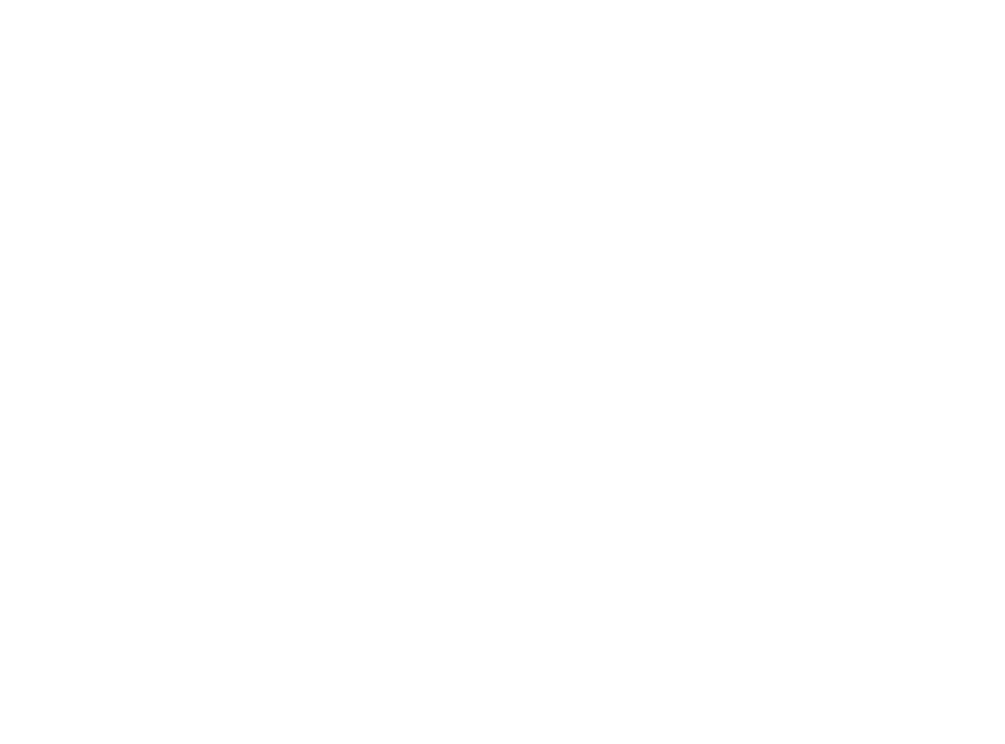
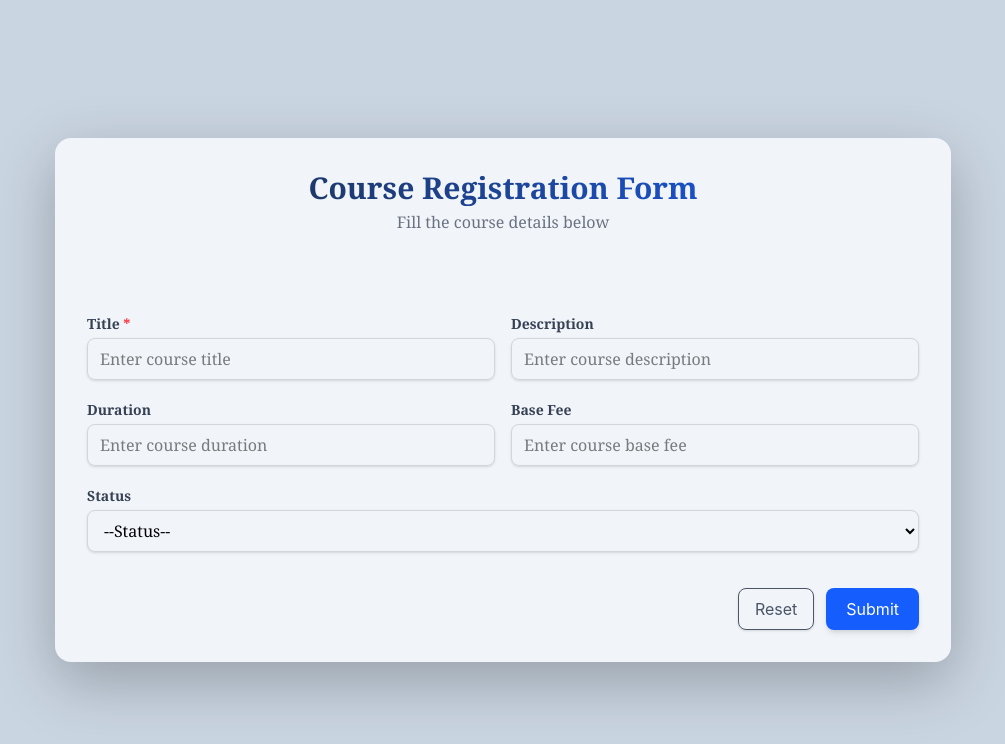
Before and after one commit to Aashishh05/Student-Management-System, a React app in the folder Frontend/: page /CoursesForm in a window 1280 px wide. Before the commit this address had no page. Shown: the top 744 px of the page, without its empty margins (137-1142 px from the left). Built offline with nearby package versions, Linux system fonts and the light colour scheme; the HTML template or start-up script is replaced by a standard one.

Commit message:
Courses form completed

```diff
--- a/Frontend/src/app.jsx
+++ b/Frontend/src/app.jsx
@@ -3,6 +3,7 @@
 import MainLayout from './component/MainLayout'
 import StudentForm from './pages/StudentForm'
 import TeacherForm from './pages/TeacherForm'
+import CoursesForm from './pages/CoursesForm'
 
 const App = () => {
   return (
@@ -12,6 +13,7 @@
         <Route path='/' element={<MainLayout />}/>
         <Route path='/StudentForm' element={<StudentForm />} />
         <Route path='/TeacherForm' element={<TeacherForm />} />
+        <Route path='/CoursesForm' element={<CoursesForm />} />
       </Routes>
     </div>
   )
--- /dev/null
+++ b/Frontend/src/pages/CoursesForm.jsx
@@ -0,0 +1,126 @@
+import React from "react";
+
+const CoursesForm = () => {
+  return (
+    <div className="min-h-screen flex items-center justify-center bg-slate-300 p-6">
+      {/* Main Card */}
+      <div
+        className="w-full max-w-4xl bg-slate-100 rounded-2xl p-8
+        shadow-[0_20px_60px_rgba(0,0,0,0.25)]
+        hover:shadow-[0_30px_90px_rgba(0,0,0,0.35)]
+        transition duration-300"
+      >
+        {/* Header */}
+        <div className="mb-6 text-center">
+          <h1 className="text-3xl font-serif font-semibold bg-gradient-to-r from-slate-800 to-blue-600 bg-clip-text text-transparent">
+            Course Registration Form
+          </h1>
+          <p className="text-gray-500 font-serif text-s mt-1 mb-20">
+            Fill the course details below
+          </p>
+        </div>
+
+        {/* Form */}
+        <form className="space-y-5">
+          {/* Row 1 */}
+          <div className="grid md:grid-cols-2 gap-4">
+            <div>
+              <label className="block text-sm font-serif font-bold mb-1 text-gray-700">
+                Title <span className="text-red-500">*</span>
+              </label>
+              <input
+                type="text"
+                name="Title"
+                placeholder="Enter course title"
+                className="w-full font-serif border border-gray-300 rounded-lg px-3 py-2 shadow-sm
+                focus:ring-1 focus:ring-blue-500 focus:shadow-md focus:border-blue-500
+                outline-none transition duration-200"
+              />
+            </div>
+
+            <div>
+              <label className="block text-sm font-serif font-bold mb-1 text-gray-700">
+                Description
+              </label>
+              <input
+                type="text"
+                name="Description"
+                placeholder="Enter course description"
+                className="w-full font-serif border border-gray-300 rounded-lg px-3 py-2 shadow-sm
+                focus:ring-1 focus:ring-blue-500 focus:shadow-md focus:border-blue-500
+                outline-none transition duration-200"
+              />
+            </div>
+          </div>
+
+          {/* Row 2 */}
+          <div className="grid md:grid-cols-2 gap-4">
+            <div>
+              <label className="block text-sm font-serif font-bold mb-1 text-gray-700">
+                Duration
+              </label>
+              <input
+                type="text"
+                name="Duration"
+                placeholder="Enter course duration"
+                className="w-full font-serif border border-gray-300 rounded-lg px-3 py-2 shadow-sm
+                focus:ring-1 focus:ring-blue-500 focus:shadow-md focus:border-blue-500
+                outline-none transition duration-200"
+              />
+            </div>
+
+            <div>
+              <label className="block text-sm font-serif font-bold mb-1 text-gray-700">
+                Base Fee
+              </label>
+              <input
+                type="text"
+                name="Basefee"
+                placeholder="Enter course base fee"
+                className="w-full font-serif border border-gray-300 rounded-lg px-3 py-2 shadow-sm
+                focus:ring-1 focus:ring-blue-500 focus:shadow-md focus:border-blue-500
+                outline-none transition duration-200"
+              />
+            </div>
+          </div>
+
+          {/* Status */}
+          <div>
+            <label className="block text-sm font-serif font-bold mb-1 text-gray-700">
+              Status
+            </label>
+            <select
+              name="Status"
+              className="w-full font-serif border border-gray-300 rounded-lg px-3 py-2 shadow-sm
+              focus:ring-1 focus:ring-blue-500 focus:shadow-md focus:border-blue-500
+              outline-none transition duration-200"
+            >
+              <option>--Status--</option>
+              <option>Active</option>
+              <option>Inactive</option>
+            </select>
+          </div>
+
+          {/* Buttons */}
+          <div className="flex justify-end gap-3 pt-4">
+            <button
+              type="button"
+              className="px-4 py-2 rounded-lg border text-gray-600 hover:bg-gray-200 shadow-sm"
+            >
+              Reset
+            </button>
+
+            <button
+              type="button"
+              className="px-5 py-2 rounded-lg bg-blue-600 text-white hover:bg-blue-700 shadow-md"
+            >
+              Submit
+            </button>
+          </div>
+        </form>
+      </div>
+    </div>
+  );
+};
+
+export default CoursesForm;
```
